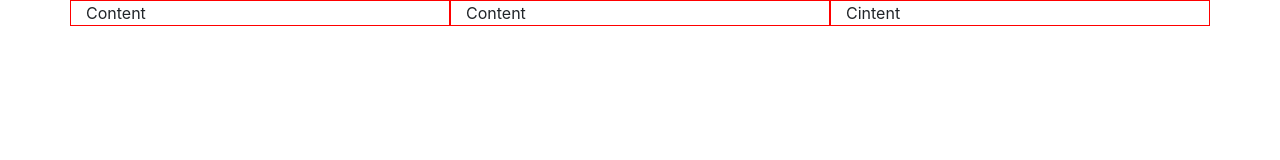
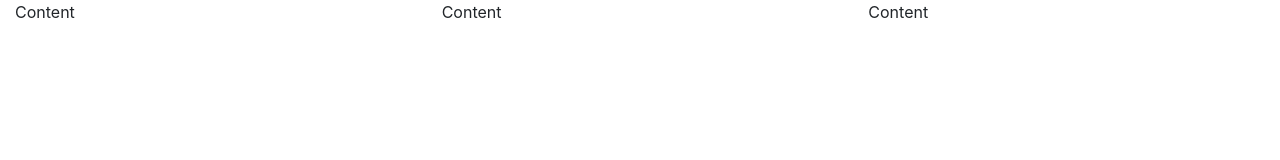
Before and after one commit to gorcsvra/BOOTSTRAP4, a plain HTML site: page grid.html in a window 1280 px wide. Drawn offline with nearby package versions, Linux system fonts and the light colour scheme.

Commit message:
responsív nézet kialakítása

```diff
--- a/grid.html
+++ b/grid.html
@@ -17,16 +17,16 @@
 </head>
 
 <body>
-    <div class="container">
+    <div class="container-fluid">
         <div class="row">
-            <div class="col">
+            <div class="col-md-4">
                 Content
             </div>
-            <div class="col">
+            <div class="col-md-4">
                 Content
             </div>
-            <div class="col">
-                Cintent
+            <div class="col-md-4">
+                Content
             </div>
         </div>
     </div>
```
